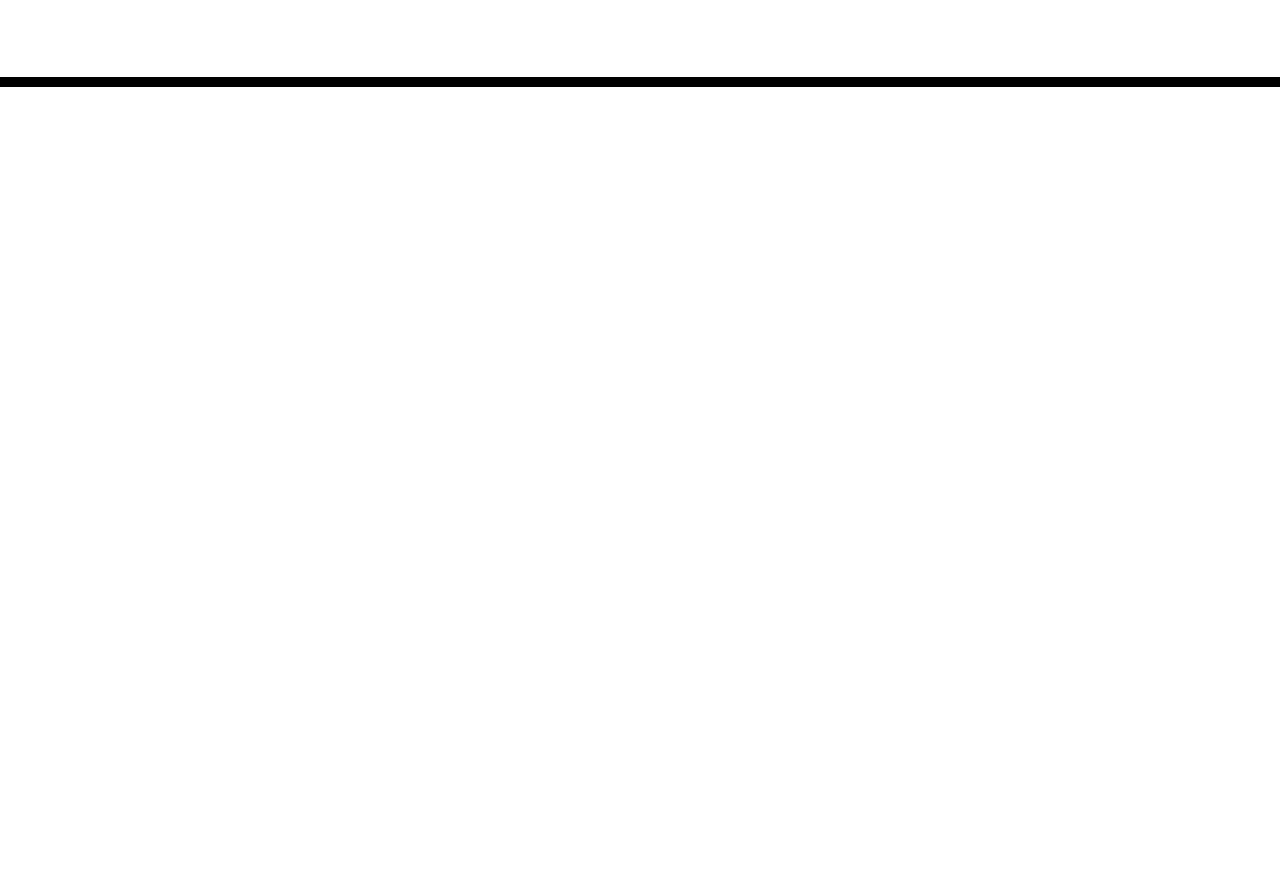
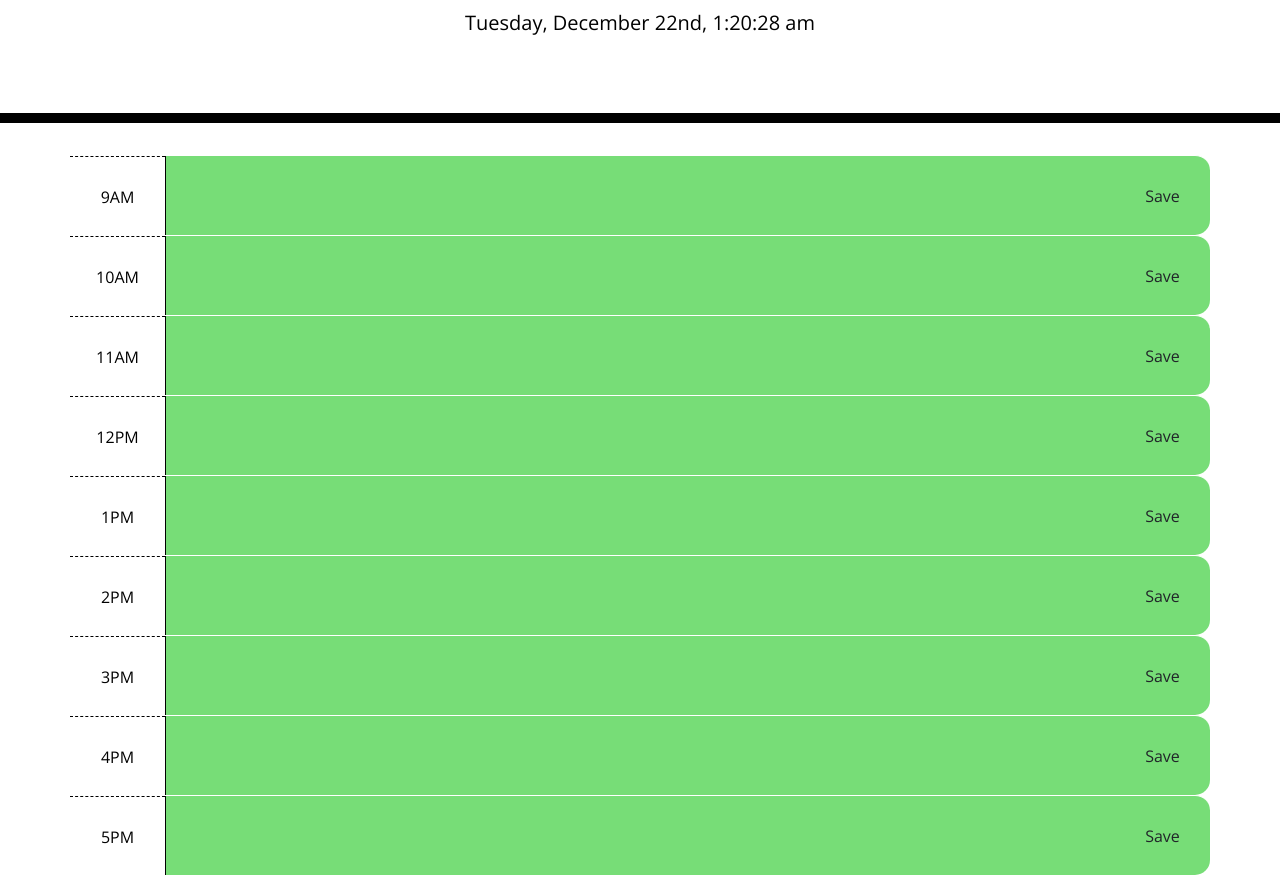
Before and after one commit to joshobando/agenda, a plain HTML site: page index.html in a window 1280 px wide. Shown: the part 181-1056 px from the top of the page. Before the commit the page ends 800 px from the top, so only its background shows below. Drawn offline with nearby package versions, Linux system fonts and the light colour scheme.

Commit message:
added time slots in html and got most of the logic done for adding times and current hour. need to work on saving everything to local storage

```diff
--- a/assets/logic.js
+++ b/assets/logic.js
@@ -1,5 +1,59 @@
-const createTimeblock = () => {
-    //create timeblock element
-    const timeblock = `
-    `
-}
+$(document).ready(function() {
+    //*****all code goes here
+    const timeBlockArray = $(".time-block");
+
+    // //create history hour-1 hour-2
+    // let history = JSON.parse(localStorage.getItem("histroy")) || [];
+    // $.each(timeBlockArray, (index, timeblock) => {
+    //     $(timeblock).val(history[]);
+    // });
+
+    //show time current time - use momnet js
+    $("#currentDay").text(moment().format('dddd, MMMM Do, h:mm:ss a'));
+
+    //assign color to the appropraite timeblocks
+    $.each(timeBlockArray, function(index, timeblock) {
+        //get current hour
+        const currentHour = moment().hours(); // Number
+        //get hour data on block
+        const hourBlock = $(timeblock).attr("data"); //Number
+        //if current hour < data on block add past class
+        console.log("currentHour:",currentHour);
+        console.log("hourBlock:",hourBlock);
+        if (currentHour > hourBlock) {
+            console.log("hourBlock: past" );
+            $(timeblock).addClass("past");
+        }
+        //if current hour > data on block add future class
+        else if (currentHour < hourBlock) {
+            console.log("hourBlock: future" );
+            $(timeblock).addClass("future");
+        }
+        //otherwise add present class
+        else {
+            console.log("hourBlock: present" );
+            $(timeblock).addClass("present");
+        }
+    });
+
+    //add save button functionality
+    $(".save-btn").on("click", function(event) {
+        const targetParent = $(event.taget).parent(".time-block");
+        const text = $(event.taget).siblings(".text-input");
+        const dataId = $(targetParent).attr("data");
+
+
+        //set local storage
+        localStorage.setItem(`hour-${dataId}`, text);
+    });
+
+    //localstorage - get and set
+});
+
+
+// const createTimeblock = () => {
+//     //create timeblock element
+//     const timeblock = `
+
+//     `;
+// }
--- a/index.html
+++ b/index.html
@@ -9,7 +9,7 @@
     <link rel="stylesheet" href="https://use.fontawesome.com/releases/v5.8.1/css/all.css"
         integrity="sha384-50oBUHEmvpQ+1lW4y57PTFmhCaXp0ML5d60M1M7uH2+nqUivzIebhndOJK28anvf" crossorigin="anonymous" />
     <link href="https://fonts.googleapis.com/css?family=Open+Sans&display=swap" rel="stylesheet" />
-    <link rel="stylesheet" href="style.css" />
+    <link rel="stylesheet" href="./assets/style.css" />
     <title>Work Day Scheduler</title>
 </head>
 
@@ -17,14 +17,79 @@
     <header class="jumbotron">
         <h1 class="display-3">Work Day Scheduler</h1>
         <p class="lead">A simple calendar app for scheduling your work day</p>
-        <p id="currentDay" class="lead"></p>
+        <p id="currentDay" class="lead">
+            <!-- show time -->
+        </p>
     </header>
     <div class="container">
         <!-- Timeblocks go here -->
+        <div data="9" class="row time-block">
+            <div class="col-md-1 hour">
+                9AM
+            </div>
+            <textarea class="col-md-10 text-input"></textarea>
+            <button class="btn save-btn col-md-1">Save</button>
+        </div>
+        <div data="10" class="row time-block">
+            <div class="col-md-1 hour">
+                10AM
+            </div>
+            <textarea class="col-md-10 text-input"></textarea>
+            <button class="btn save-btn col-md-1">Save</button>
+        </div>
+        <div data="11" class="row time-block">
+            <div class="col-md-1 hour">
+                11AM
+            </div>
+            <textarea class="col-md-10 text-input"></textarea>
+            <button class="btn save-btn col-md-1">Save</button>
+        </div>
+        <div data="12" class="row time-block">
+            <div class="col-md-1 hour">
+                12PM
+            </div>
+            <textarea class="col-md-10 text-input"></textarea>
+            <button class="btn save-btn col-md-1">Save</button>
+        </div>
+        <div data="13" class="row time-block">
+            <div class="col-md-1 hour">
+                1PM
+            </div>
+            <textarea class="col-md-10 text-input"></textarea>
+            <button class="btn save-btn col-md-1">Save</button>
+        </div>
+        <div data="14" class="row time-block">
+            <div class="col-md-1 hour">
+                2PM
+            </div>
+            <textarea class="col-md-10 text-input"></textarea>
+            <button class="btn save-btn col-md-1">Save</button>
+        </div>
+        <div data="15" class="row time-block">
+            <div class="col-md-1 hour">
+                3PM
+            </div>
+            <textarea class="col-md-10 text-input"></textarea>
+            <button class="btn save-btn col-md-1">Save</button>
+        </div>
+        <div data="16" class="row time-block">
+            <div class="col-md-1 hour">
+                4PM
+            </div>
+            <textarea class="col-md-10 text-input"></textarea>
+            <button class="btn save-btn col-md-1">Save</button>
+        </div>
+        <div data="17" class="row time-block">
+            <div class="col-md-1 hour">
+                5PM
+            </div>
+            <textarea class="col-md-10 text-input"></textarea>
+            <button class="btn save-btn col-md-1">Save</button>
+        </div>
     </div>
-
     <script src="https://cdnjs.cloudflare.com/ajax/libs/jquery/3.2.1/jquery.min.js"></script>
     <script src="https://cdnjs.cloudflare.com/ajax/libs/moment.js/2.24.0/moment.min.js"></script>
+    <script src="./assets/logic.js"></script>
 </body>
 
 </html>
```
